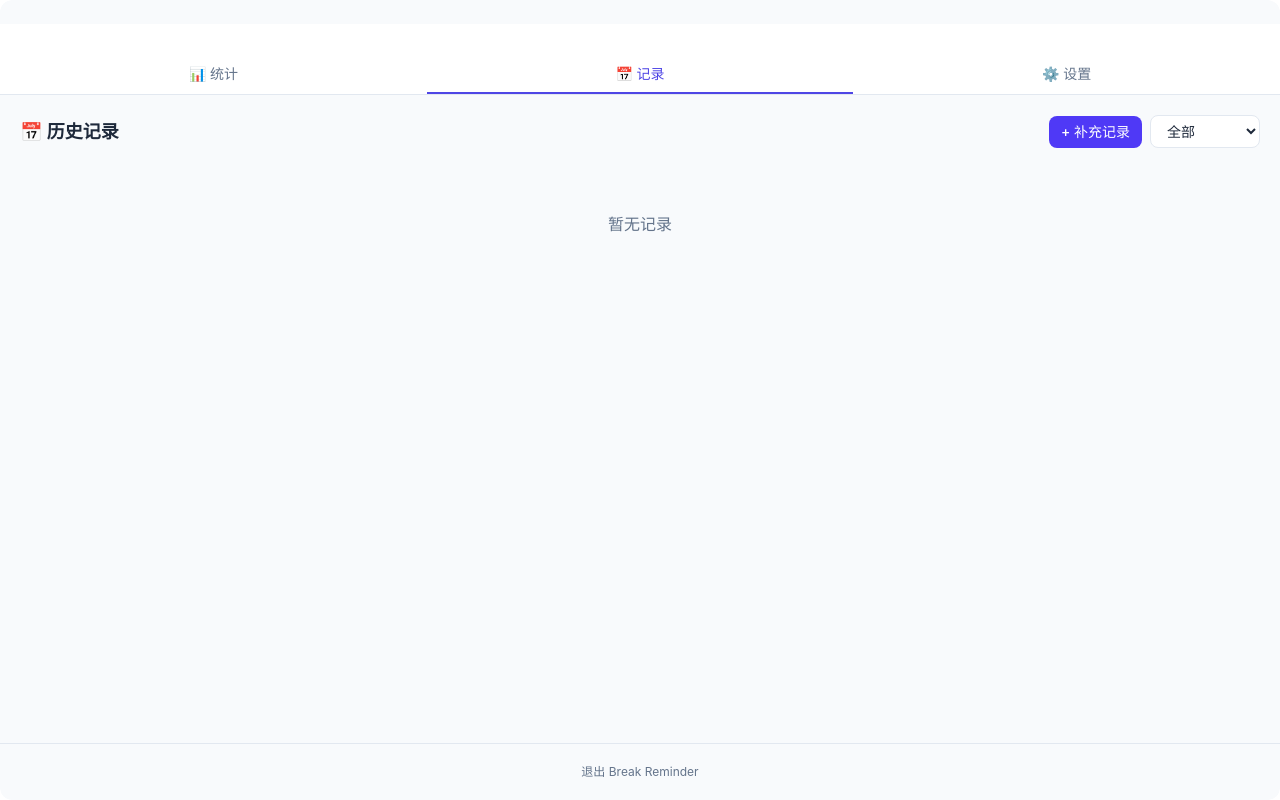
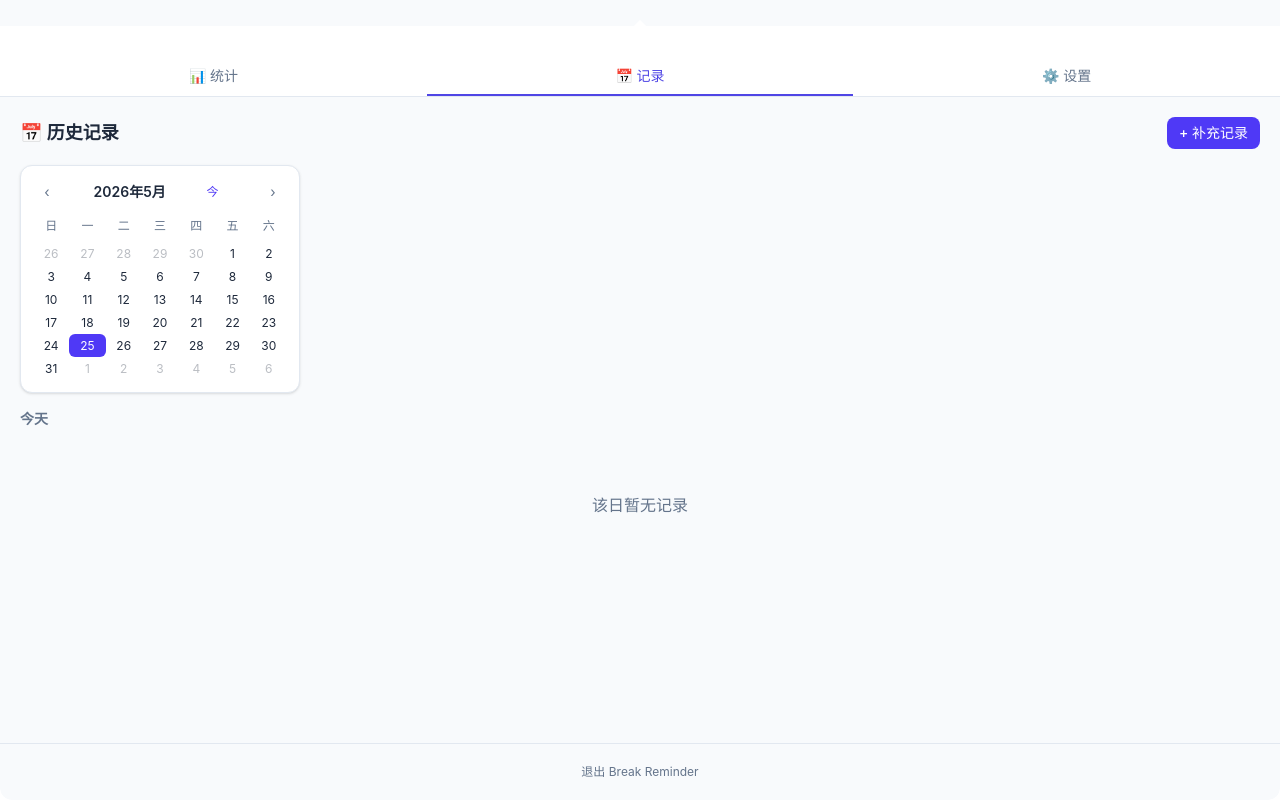
Before and after one commit to is-jianjian-a/break-reminder, a React (Vite) app: page /#/history in a window 1280 px wide. Built offline with nearby package versions, Linux system fonts and the light colour scheme.

Commit message:
feat: v1.1+v1.2 产品优化 - 托盘图标加大/深色模式全面适配/倒计时优化/窗口高度适配/日历选择器/历史记录重构/进度条渐变增强/音效反馈/全局快捷键/Popover箭头

```diff
--- a/src/main/notification-manager.ts
+++ b/src/main/notification-manager.ts
@@ -1,4 +1,4 @@
-import { BrowserWindow, Notification } from 'electron'
+import { BrowserWindow, Notification, shell } from 'electron'
 import { AppConfig } from '../shared/types'
 import { isWindowDestroyed } from './utils'
 
@@ -43,6 +43,7 @@ export class NotificationManager {
 
     this.weakTimeout = setTimeout(() => {
       if (this.destroyed) return
+      if (config.soundEnabled) { shell.beep() }
       if (this.onShowRestWindow) {
         this.onShowRestWindow()
       } else {
--- a/src/main/tray-manager.ts
+++ b/src/main/tray-manager.ts
@@ -2,12 +2,12 @@ import { Tray, nativeImage, BrowserWindow } from 'electron'
 import { isWindowDestroyed } from './utils'
 
 function createTrayIcon(): nativeImage {
-  const size = 22
+  const size = 32
   const buf = Buffer.alloc(size * size * 4, 0)
   const cx = size / 2
   const cy = size / 2
-  const outerR = size * 0.42
-  const innerR = size * 0.32
+  const outerR = size * 0.44
+  const innerR = size * 0.34
 
   for (let y = 0; y < size; y++) {
     for (let x = 0; x < size; x++) {
@@ -93,7 +93,7 @@ export class TrayManager {
 
   private createTray(): void {
     const icon = createTrayIcon()
-    const templateIcon = icon.resize({ width: 16, height: 16 })
+    const templateIcon = icon.resize({ width: 22, height: 22 })
     templateIcon.setTemplateImage(true)
     this.tray = new Tray(templateIcon)
     this.tray.setToolTip('Break Reminder - 点击打开')
--- a/src/main/window-manager.ts
+++ b/src/main/window-manager.ts
@@ -5,9 +5,11 @@ import { isWindowDestroyed } from './utils'
 
 export class WindowManager {
   createMainWindow(isQuitting: () => boolean): BrowserWindow {
+    const { height: screenHeight } = screen.getPrimaryDisplay().workAreaSize
+
     const mainWindow = new BrowserWindow({
       width: 480,
-      height: 720,
+      height: screenHeight,
       show: false,
       resizable: false,
       frame: false,
--- a/src/renderer/App.tsx
+++ b/src/renderer/App.tsx
@@ -14,6 +14,11 @@ export default function App() {
     <AppProvider>
       <div className="flex flex-col h-screen bg-[var(--color-surface)]">
         <div className="h-6 flex-shrink-0" style={{ WebkitAppRegion: 'drag' } as React.CSSProperties} />
+        <div className="flex-shrink-0 flex justify-center -mt-1">
+          <svg width="12" height="6" viewBox="0 0 12 6" className="fill-[var(--color-surface-card)]">
+            <path d="M0 6 L6 0 L12 6 Z" />
+          </svg>
+        </div>
         <Navigation />
         <div className="flex-1 overflow-auto">
           <Routes>
--- /dev/null
+++ b/src/renderer/components/CalendarPicker.tsx
@@ -0,0 +1,152 @@
+import { useState } from 'react'
+
+interface CalendarPickerProps {
+  selectedDate: Date
+  onSelectDate: (date: Date) => void
+  recordDates: string[]
+}
+
+function getDaysInMonth(year: number, month: number): number {
+  return new Date(year, month + 1, 0).getDate()
+}
+
+function getFirstDayOfWeek(year: number, month: number): number {
+  return new Date(year, month, 1).getDay()
+}
+
+function formatDateStr(year: number, month: number, day: number): string {
+  return `${year}-${String(month + 1).padStart(2, '0')}-${String(day).padStart(2, '0')}`
+}
+
+export default function CalendarPicker({ selectedDate, onSelectDate, recordDates }: CalendarPickerProps) {
+  const [viewYear, setViewYear] = useState(selectedDate.getFullYear())
+  const [viewMonth, setViewMonth] = useState(selectedDate.getMonth())
+
+  const today = new Date()
+  const todayStr = formatDateStr(today.getFullYear(), today.getMonth(), today.getDate())
+  const selectedStr = formatDateStr(selectedDate.getFullYear(), selectedDate.getMonth(), selectedDate.getDate())
+
+  const recordSet = new Set(recordDates)
+
+  const daysInMonth = getDaysInMonth(viewYear, viewMonth)
+  const firstDay = getFirstDayOfWeek(viewYear, viewMonth)
+
+  const prevMonth = viewMonth === 0 ? 11 : viewMonth - 1
+  const prevYear = viewMonth === 0 ? viewYear - 1 : viewYear
+  const daysInPrevMonth = getDaysInMonth(prevYear, prevMonth)
+
+  const cells: { day: number; month: number; year: number; isCurrentMonth: boolean }[] = []
+
+  for (let i = firstDay - 1; i >= 0; i--) {
+    cells.push({ day: daysInPrevMonth - i, month: prevMonth, year: prevYear, isCurrentMonth: false })
+  }
+
+  for (let d = 1; d <= daysInMonth; d++) {
+    cells.push({ day: d, month: viewMonth, year: viewYear, isCurrentMonth: true })
+  }
+
+  const nextMonth = viewMonth === 11 ? 0 : viewMonth + 1
+  const nextYear = viewMonth === 11 ? viewYear + 1 : viewYear
+  const remaining = 7 - (cells.length % 7)
+  if (remaining < 7) {
+    for (let d = 1; d <= remaining; d++) {
+      cells.push({ day: d, month: nextMonth, year: nextYear, isCurrentMonth: false })
+    }
+  }
+
+  const handlePrevMonth = () => {
+    if (viewMonth === 0) {
+      setViewMonth(11)
+      setViewYear(viewYear - 1)
+    } else {
+      setViewMonth(viewMonth - 1)
+    }
+  }
+
+  const handleNextMonth = () => {
+    if (viewMonth === 11) {
+      setViewMonth(0)
+      setViewYear(viewYear + 1)
+    } else {
+      setViewMonth(viewMonth + 1)
+    }
+  }
+
+  const handleToday = () => {
+    const now = new Date()
+    setViewYear(now.getFullYear())
+    setViewMonth(now.getMonth())
+    onSelectDate(new Date(now.getFullYear(), now.getMonth(), now.getDate()))
+  }
+
+  const handleClickDay = (year: number, month: number, day: number) => {
+    onSelectDate(new Date(year, month, day))
+  }
+
+  const weekdays = ['日', '一', '二', '三', '四', '五', '六']
+
+  return (
+    <div className="bg-[var(--color-surface-card)] rounded-xl p-3 shadow-sm border border-[var(--color-border)]" style={{ width: 280 }}>
+      <div className="flex items-center justify-between mb-2">
+        <button
+          onClick={handlePrevMonth}
+          className="w-7 h-7 flex items-center justify-center rounded-md text-[var(--color-text-secondary)] hover:bg-[var(--color-bg-hover)] hover:text-[var(--color-text)] transition-colors text-sm"
+        >
+          ‹
+        </button>
+        <span className="text-sm font-semibold text-[var(--color-text)] whitespace-nowrap">
+          {viewYear}年{viewMonth + 1}月
+        </span>
+        <button
+          onClick={handleToday}
+          className="w-7 h-7 flex items-center justify-center rounded-md text-xs font-medium text-indigo-600 hover:bg-indigo-50 transition-colors"
+        >
+          今
+        </button>
+        <button
+          onClick={handleNextMonth}
+          className="w-7 h-7 flex items-center justify-center rounded-md text-[var(--color-text-secondary)] hover:bg-[var(--color-bg-hover)] hover:text-[var(--color-text)] transition-colors text-sm"
+        >
+          ›
+        </button>
+      </div>
+
+      <div className="grid grid-cols-7 mb-1">
+        {weekdays.map((wd) => (
+          <div key={wd} className="text-center text-xs text-[var(--color-text-secondary)] font-medium py-1">
+            {wd}
+          </div>
+        ))}
+      </div>
+
+      <div className="grid grid-cols-7">
+        {cells.map((cell, idx) => {
+          const dateStr = formatDateStr(cell.year, cell.month, cell.day)
+          const isSelected = dateStr === selectedStr
+          const isToday = dateStr === todayStr
+          const hasRecord = recordSet.has(dateStr)
+
+          return (
+            <button
+              key={idx}
+              onClick={() => handleClickDay(cell.year, cell.month, cell.day)}
+              className={`
+                relative flex flex-col items-center justify-center py-1 rounded-md transition-colors
+                ${!cell.isCurrentMonth ? 'opacity-30' : ''}
+                ${isSelected ? 'bg-indigo-600 text-white' : 'text-[var(--color-text)] hover:bg-[var(--color-bg-hover)]'}
+                ${isToday && !isSelected ? 'ring-1 ring-indigo-400' : ''}
+              `}
+            >
+              <span className="text-xs leading-tight whitespace-nowrap">{cell.day}</span>
+              {hasRecord && (
+                <span
+                  className={`w-1 h-1 rounded-full mt-0.5 ${isSelected ? 'bg-white' : 'bg-indigo-500'}`}
+                />
+              )}
+            </button>
+          )
+        })}
+      </div>
+    </div>
+  )
+}
--- a/src/renderer/pages/History.tsx
+++ b/src/renderer/pages/History.tsx
@@ -1,10 +1,11 @@
 import { useState, useMemo } from 'react'
 import { useApp } from '../contexts/AppContext'
 import { ActionType, ACTION_LABELS, ACTION_ICONS } from '../../shared/types'
+import CalendarPicker from '../components/CalendarPicker'
 
 export default function History() {
   const { records, refreshRecords, refreshStats, refreshStreak, refreshWeekComparison } = useApp()
-  const [filter, setFilter] = useState<ActionType | 'all'>('all')
+  const [selectedDate, setSelectedDate] = useState(new Date())
   const [editingId, setEditingId] = useState<string | null>(null)
   const [editValue, setEditValue] = useState('')
   const [showAddForm, setShowAddForm] = useState(false)
@@ -15,26 +16,42 @@ export default function History() {
   })
   const [addWalkMinutes, setAddWalkMinutes] = useState('5')
 
-  const filteredRecords = useMemo(() => {
-    const sorted = [...records].sort((a, b) => b.timestamp - a.timestamp)
-    if (filter === 'all') return sorted
-    return sorted.filter((r) => r.type === filter)
-  }, [records, filter])
+  const recordDates = useMemo(() => {
+    const dateSet = new Set<string>()
+    for (const r of records) {
+      const d = new Date(r.timestamp)
+      dateSet.add(`${d.getFullYear()}-${String(d.getMonth() + 1).padStart(2, '0')}-${String(d.getDate()).padStart(2, '0')}`)
+    }
+    return Array.from(dateSet)
+  }, [records])
 
-  const groupedByDate = useMemo(() => {
-    const groups: Record<string, typeof filteredRecords> = {}
-    for (const record of filteredRecords) {
-      const date = new Date(record.timestamp).toLocaleDateString('zh-CN', {
+  const selectedDateStr = `${selectedDate.getFullYear()}-${String(selectedDate.getMonth() + 1).padStart(2, '0')}-${String(selectedDate.getDate()).padStart(2, '0')}`
+
+  const dayRecords = useMemo(() => {
+    return records
+      .filter(r => {
+        const d = new Date(r.timestamp)
+        const rStr = `${d.getFullYear()}-${String(d.getMonth() + 1).padStart(2, '0')}-${String(d.getDate()).padStart(2, '0')}`
+        return rStr === selectedDateStr
+      })
+      .sort((a, b) => a.timestamp - b.timestamp)
+  }, [records, selectedDateStr])
+
+  const dateLabel = useMemo(() => {
+    const today = new Date()
+    const todayStr = `${today.getFullYear()}-${String(today.getMonth() + 1).padStart(2, '0')}-${String(today.getDate()).padStart(2, '0')}`
+    if (selectedDateStr === todayStr) return '今天'
+    const yesterday = new Date()
+    yesterday.setDate(yesterday.getDate() - 1)
+    const yesterdayStr = `${yesterday.getFullYear()}-${String(yesterday.getMonth() + 1).padStart(2, '0')}-${String(yesterday.getDate()).padStart(2, '0')}`
+    if (selectedDateStr === yesterdayStr) return '昨天'
+    return selectedDate.toLocaleDateString('zh-CN', {
       year: 'numeric',
       month: 'long',
       day: 'numeric',
       weekday: 'short'
     })
-      if (!groups[date]) groups[date] = []
-      groups[date].push(record)
-    }
-    return groups
-  }, [filteredRecords])
+  }, [selectedDate, selectedDateStr])
 
   const formatTime = (timestamp: number) =>
     new Date(timestamp).toLocaleTimeString('zh-CN', { hour: '2-digit', minute: '2-digit' })
@@ -45,27 +62,6 @@ export default function History() {
     const min = Math.floor(sec / 60)
     const s = sec % 60
     return s > 0 ? `${min}分${s}秒` : `${min}分钟`
-  }
-
-  const todayStr = new Date().toLocaleDateString('zh-CN', {
-    year: 'numeric',
-    month: 'long',
-    day: 'numeric',
-    weekday: 'short'
-  })
-  const yesterdayDate = new Date()
-  yesterdayDate.setDate(yesterdayDate.getDate() - 1)
-  const yesterdayStr = yesterdayDate.toLocaleDateString('zh-CN', {
-    year: 'numeric',
-    month: 'long',
-    day: 'numeric',
-    weekday: 'short'
-  })
-
-  const formatDateLabel = (date: string) => {
-    if (date === todayStr) return '今天'
-    if (date === yesterdayStr) return '昨天'
-    return date
   }
 
   const handleDelete = async (id: string) => {
@@ -135,25 +131,80 @@ export default function History() {
     <div className="p-5 space-y-4">
       <div className="flex items-center justify-between">
         <h2 className="text-lg font-bold text-[var(--color-text)]">📅 历史记录</h2>
-        <div className="flex items-center gap-2">
         <button
           onClick={handleOpenAddForm}
           className="text-sm px-3 py-1.5 bg-indigo-600 text-white rounded-lg hover:bg-indigo-700 transition-colors font-medium"
         >
           + 补充记录
         </button>
-          <select
-            value={filter}
-            onChange={(e) => setFilter(e.target.value as ActionType | 'all')}
-            className="text-sm border border-[var(--color-border)] rounded-lg px-3 py-1.5 bg-[var(--color-surface-card)] text-[var(--color-text)] focus:outline-none focus:ring-2 focus:ring-indigo-300"
+      </div>
+
+      <CalendarPicker
+        selectedDate={selectedDate}
+        onSelectDate={(date) => setSelectedDate(date)}
+        recordDates={recordDates}
+      />
+
+      <div className="text-sm font-semibold text-[var(--color-text-secondary)]">
+        {dateLabel}
+      </div>
+
+      {dayRecords.length === 0 ? (
+        <div className="text-center text-[var(--color-text-secondary)] py-12">该日暂无记录</div>
+      ) : (
+        <div className="space-y-1.5">
+          {dayRecords.map((record) => (
+            <div
+              key={record.id}
+              className="flex items-center gap-3 bg-[var(--color-surface-card)] rounded-lg px-4 py-2.5 shadow-sm border border-[var(--color-border)] group"
             >
-            <option value="all">全部</option>
-            <option value="stand">🧍 站一站</option>
-            <option value="walk">🚶 走一走</option>
-            <option value="water">🥤 装个水</option>
-          </select>
+              <span className="text-lg">{ACTION_ICONS[record.type]}</span>
+              <span className="text-sm font-medium text-[var(--color-text)]">
+                {ACTION_LABELS[record.type]}
+              </span>
+              {record.type === 'walk' && record.durationSec ? (
+                editingId === record.id ? (
+                  <div className="flex items-center gap-1">
+                    <input
+                      type="number"
+                      min="0"
+                      value={editValue}
+                      onChange={(e) => setEditValue(e.target.value)}
+                      onKeyDown={(e) => {
+                        if (e.key === 'Enter') handleSaveDuration(record.id)
+                        if (e.key === 'Escape') handleCancelEdit()
+                      }}
+                      className="w-12 border border-indigo-300 rounded px-1 py-0.5 text-xs text-center focus:outline-none focus:ring-1 focus:ring-indigo-400 bg-[var(--color-surface-card)] text-[var(--color-text)]"
+                      autoFocus
+                    />
+                    <span className="text-xs text-[var(--color-text-secondary)]">分</span>
+                    <button onClick={() => handleSaveDuration(record.id)} className="text-xs text-indigo-600 hover:text-indigo-800">✓</button>
+                    <button onClick={handleCancelEdit} className="text-xs text-[var(--color-text-secondary)] hover:text-[var(--color-text)]">✕</button>
                   </div>
+                ) : (
+                  <span
+                    className="text-xs text-[var(--color-text-secondary)] cursor-pointer hover:text-indigo-600 transition-colors"
+                    onClick={() => handleEditDuration(record)}
+                    title="点击修改时长"
+                  >
+                    {formatDuration(record.durationSec)}
+                  </span>
+                )
+              ) : record.durationSec ? (
+                <span className="text-xs text-[var(--color-text-secondary)]">{formatDuration(record.durationSec)}</span>
+              ) : null}
+              <span className="ml-auto text-xs text-[var(--color-text-secondary)]">{formatTime(record.timestamp)}</span>
+              <button
+                onClick={() => handleDelete(record.id)}
+                className="opacity-0 group-hover:opacity-100 transition-opacity text-red-400 hover:text-red-600 text-sm ml-2"
+                title="删除"
+              >
+                ✕
+              </button>
             </div>
+          ))}
+        </div>
+      )}
 
       {showAddForm && (
         <div className="bg-[var(--color-surface-card)] rounded-xl p-4 shadow-sm border border-indigo-200 space-y-3 animate-fade-in">
@@ -220,68 +271,6 @@ export default function History() {
           </div>
         </div>
       )}
-
-      {Object.keys(groupedByDate).length === 0 && (
-        <div className="text-center text-[var(--color-text-secondary)] py-12">暂无记录</div>
-      )}
-
-      {Object.entries(groupedByDate).map(([date, recs]) => (
-        <div key={date}>
-          <div className="text-sm font-semibold text-[var(--color-text-secondary)] mb-2">{formatDateLabel(date)}</div>
-          <div className="space-y-1.5">
-            {recs.map((record) => (
-              <div
-                key={record.id}
-                className="flex items-center gap-3 bg-[var(--color-surface-card)] rounded-lg px-4 py-2.5 shadow-sm border border-[var(--color-border)] group"
-              >
-                <span className="text-lg">{ACTION_ICONS[record.type]}</span>
-                <span className="text-sm font-medium text-[var(--color-text)]">
-                  {ACTION_LABELS[record.type]}
-                </span>
-                {record.type === 'walk' && record.durationSec ? (
-                  editingId === record.id ? (
-                    <div className="flex items-center gap-1">
-                      <input
-                        type="number"
-                        min="0"
-                        value={editValue}
-                        onChange={(e) => setEditValue(e.target.value)}
-                        onKeyDown={(e) => {
-                          if (e.key === 'Enter') handleSaveDuration(record.id)
-                          if (e.key === 'Escape') handleCancelEdit()
-                        }}
-                        className="w-12 border border-indigo-300 rounded px-1 py-0.5 text-xs text-center focus:outline-none focus:ring-1 focus:ring-indigo-400 bg-[var(--color-surface-card)] text-[var(--color-text)]"
-                        autoFocus
-                      />
-                      <span className="text-xs text-[var(--color-text-secondary)]">分</span>
-                      <button onClick={() => handleSaveDuration(record.id)} className="text-xs text-indigo-600 hover:text-indigo-800">✓</button>
-                      <button onClick={handleCancelEdit} className="text-xs text-[var(--color-text-secondary)] hover:text-[var(--color-text)]">✕</button>
-                    </div>
-                  ) : (
-                    <span
-                      className="text-xs text-[var(--color-text-secondary)] cursor-pointer hover:text-indigo-600 transition-colors"
-                      onClick={() => handleEditDuration(record)}
-                      title="点击修改时长"
-                    >
-                      {formatDuration(record.durationSec)}
-                    </span>
-                  )
-                ) : record.durationSec ? (
-                  <span className="text-xs text-[var(--color-text-secondary)]">{formatDuration(record.durationSec)}</span>
-                ) : null}
-                <span className="ml-auto text-xs text-[var(--color-text-secondary)]">{formatTime(record.timestamp)}</span>
-                <button
-                  onClick={() => handleDelete(record.id)}
-                  className="opacity-0 group-hover:opacity-100 transition-opacity text-red-400 hover:text-red-600 text-sm ml-2"
-                  title="删除"
-                >
-                  ✕
-                </button>
-              </div>
-            ))}
-          </div>
-        </div>
-      ))}
     </div>
   )
 }
--- a/src/renderer/styles/index.css
+++ b/src/renderer/styles/index.css
@@ -32,7 +32,7 @@ body,
   overflow: auto;
   font-family: -apple-system, BlinkMacSystemFont, 'Segoe UI', Roboto, sans-serif;
   -webkit-font-smoothing: antialiased;
-  border-radius: 12px;
+  border-radius: 0 0 12px 12px;
   background: var(--color-surface-card);
   color: var(--color-text);
 }
--- a/src/shared/types.ts
+++ b/src/shared/types.ts
@@ -12,6 +12,7 @@ export interface AppConfig {
   weakToStrongDelaySec: number
   soundEnabled: boolean
   enabledDays: number[]
+  shortcutKey: string
 }
 
 export interface ActionRecord {
@@ -30,7 +31,8 @@ export const DEFAULT_CONFIG: AppConfig = {
   remindIntervalMin: 30,
   weakToStrongDelaySec: 60,
   soundEnabled: true,
-  enabledDays: [1, 2, 3, 4, 5]
+  enabledDays: [1, 2, 3, 4, 5],
+  shortcutKey: 'CmdOrCtrl+Shift+B'
 }
 
 export interface DailyStats {
```
Also changed, not shown: src/main/index.ts (+17 -1 lines), src/renderer/pages/Dashboard.tsx (+31 -19 lines), src/renderer/pages/Settings.tsx (+9 -0 lines). Lines whose indentation alone changed are shown as unchanged.
